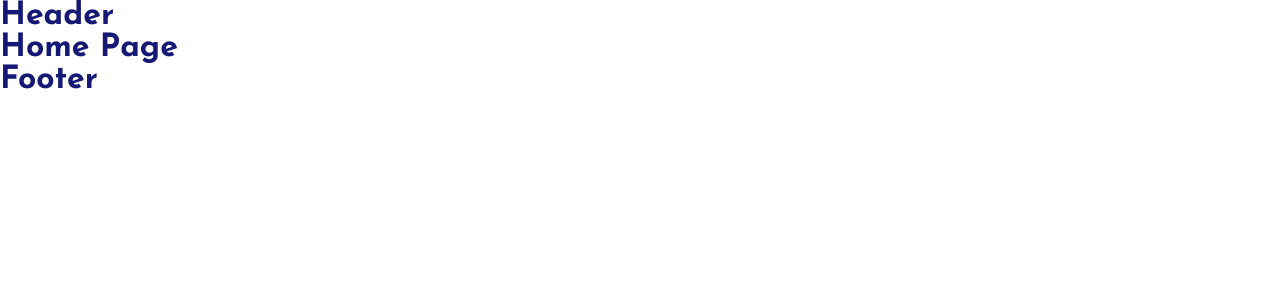
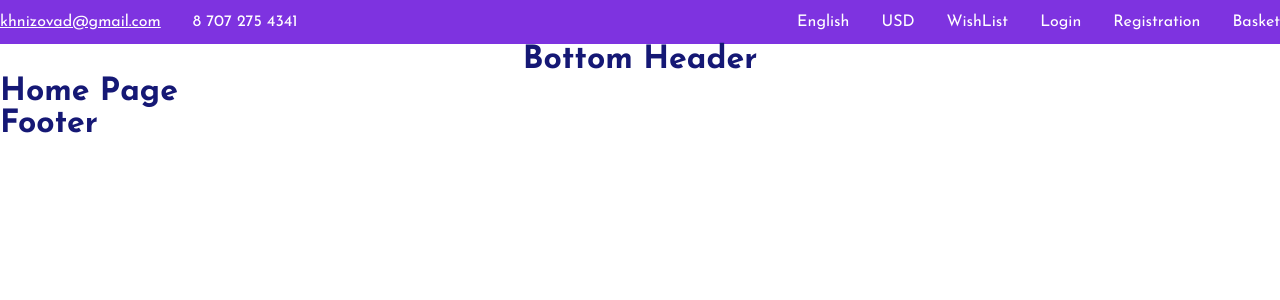
Before and after one commit to dianakhnizova/eCommerce, a React (Vite) app: page / in a window 1280 px wide. Shown: the top 300 px of the page. Built offline with nearby package versions, Linux system fonts and the light colour scheme.

Commit message:
feat: add header to project

```diff
--- /dev/null
+++ b/src/components/footer/footer.tsx
@@ -0,0 +1,3 @@
+export const Footer = () => {
+  return <h1>Footer</h1>;
+};
--- /dev/null
+++ b/src/components/header/bottom-header/bottom-header.tsx
@@ -0,0 +1,9 @@
+import styles from '../header.module.css';
+
+export const BottomHeader = () => {
+  return (
+    <header className={styles.bottomHeader}>
+      <h1>Bottom Header</h1>
+    </header>
+  );
+};
--- /dev/null
+++ b/src/components/header/header.module.css
@@ -0,0 +1,31 @@
+.header {
+	display: flex;
+	flex-direction: column;
+	justify-content: center;
+	align-items: center;
+	width: 100%;
+}
+
+.topHeader {
+	display: flex;
+	justify-content: space-between;
+	align-items: center;
+	width: 100%;
+	background-color: var(--clr-accent-2);
+}
+
+.navigationMenu {
+	display: flex;
+	gap: 32px;
+}
+
+.link {
+	color: var(--clr-bg);
+	padding: 14px 0 14px 0;
+	text-decoration: none;
+
+	&.link:hover {
+		text-decoration: underline;
+	}
+
+}
--- /dev/null
+++ b/src/components/header/header.tsx
@@ -0,0 +1,12 @@
+import { BottomHeader } from './bottom-header/bottom-header';
+import styles from './header.module.css';
+import { TopHeader } from './top-header/top-header';
+
+export const Header = () => {
+  return (
+    <header className={styles.header}>
+      <TopHeader />
+      <BottomHeader />
+    </header>
+  );
+};
--- /dev/null
+++ b/src/components/header/top-header/left-nav-menu.tsx
@@ -0,0 +1,15 @@
+import styles from '../header.module.css';
+import { NavLink } from 'react-router-dom';
+
+export const LeftNavMenu = () => {
+  return (
+    <nav className={styles.navigationMenu}>
+      <NavLink to="/" className={styles.link}>
+        khnizovad@gmail.com
+      </NavLink>
+      <NavLink to="/about" className={styles.link}>
+        8 707 275 4341
+      </NavLink>
+    </nav>
+  );
+};
--- /dev/null
+++ b/src/components/header/top-header/right-nav-menu.tsx
@@ -0,0 +1,27 @@
+import styles from '../header.module.css';
+import { NavLink } from 'react-router-dom';
+
+export const RightNavMenu = () => {
+  return (
+    <nav className={styles.navigationMenu}>
+      <NavLink to="/" className={styles.link}>
+        English
+      </NavLink>
+      <NavLink to="/about" className={styles.link}>
+        USD
+      </NavLink>
+      <NavLink to="/about" className={styles.link}>
+        WishList
+      </NavLink>
+      <NavLink to="/about" className={styles.link}>
+        Login
+      </NavLink>
+      <NavLink to="/about" className={styles.link}>
+        Registration
+      </NavLink>
+      <NavLink to="/about" className={styles.link}>
+        Basket
+      </NavLink>
+    </nav>
+  );
+};
--- /dev/null
+++ b/src/components/header/top-header/top-header.tsx
@@ -0,0 +1,12 @@
+import styles from '../header.module.css';
+import { LeftNavMenu } from './left-nav-menu';
+import { RightNavMenu } from './right-nav-menu';
+
+export const TopHeader = () => {
+  return (
+    <header className={styles.topHeader}>
+      <LeftNavMenu />
+      <RightNavMenu />
+    </header>
+  );
+};
--- a/src/global.module.css
+++ b/src/global.module.css
@@ -44,7 +44,8 @@ a:active {
   --clr-bg: white;
 }
 
-html, body {
+html,
+body {
   font-family: var(--ff-base);
   color: var(--clr-secondary-800);
   background-color: var(--clr-bg);
--- a/src/router/root.tsx
+++ b/src/router/root.tsx
@@ -1,11 +1,13 @@
 import { Outlet } from 'react-router-dom';
+import { Header } from '../components/header/header';
+import { Footer } from '../components/footer/footer';
 
 export const Root = () => {
   return (
     <>
-      <h1>Header</h1>
+      <Header />
       <Outlet />
-      <h1>Footer</h1>
+      <Footer />
     </>
   );
 };
```
